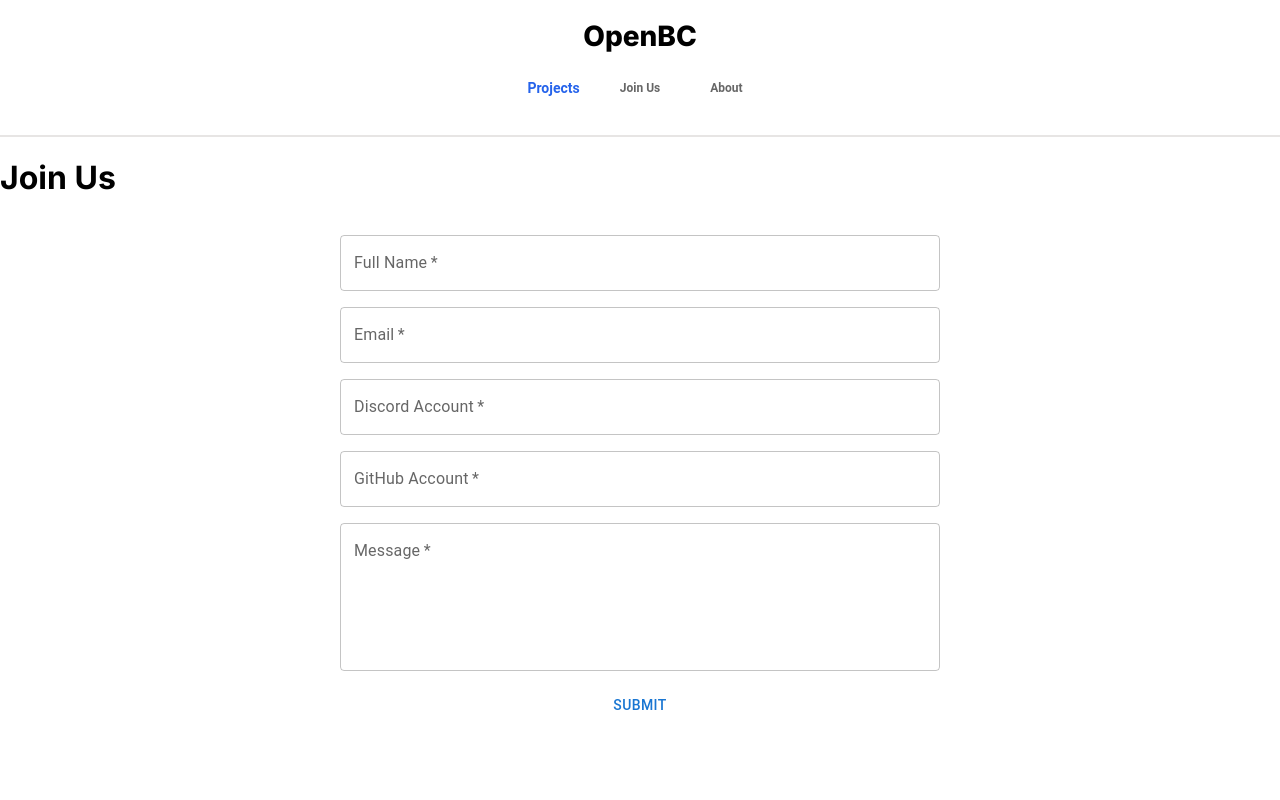
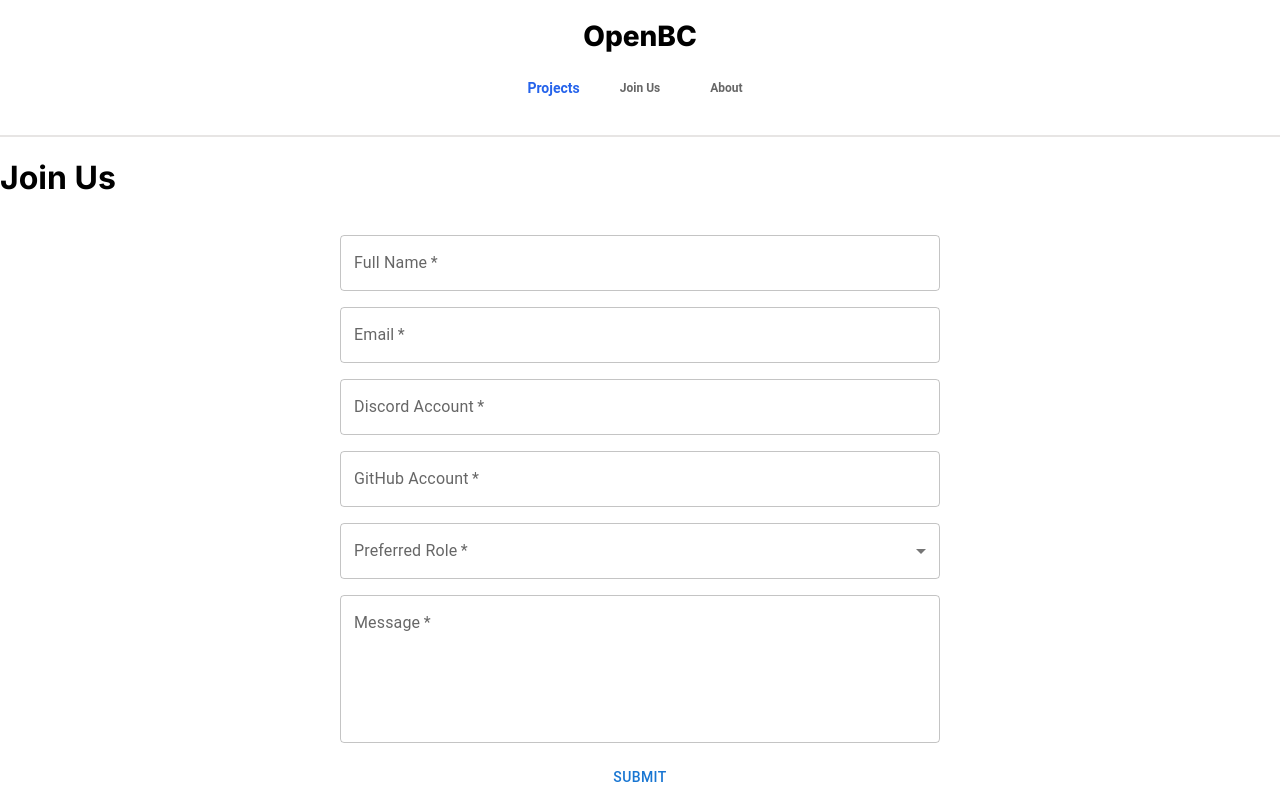
Before and after one commit to OpenBCca/openbc-web, a Next.js app: page /join-us in a window 1280 px wide. Built offline with nearby package versions, Linux system fonts and the light colour scheme.

Commit message:
Update join-us-form.tsx

```diff
--- a/src/components/join-us-form/join-us-form.tsx
+++ b/src/components/join-us-form/join-us-form.tsx
@@ -1,6 +1,7 @@
 'use client';
 
-import { Box, Button, TextField } from '@mui/material';
+import { Box, Button, TextField, MenuItem } from '@mui/material';
+import React from 'react';
 
 function JoinUsForm() {
   // Function to prevent form submission on Enter key press
@@ -48,6 +49,17 @@ function JoinUsForm() {
           required
         />
         <TextField
+          label="Preferred Role"
+          select
+          sx={{ width: '150%', minWidth: 200, mb: 2 }}
+          autoComplete="none"
+          required
+        >
+          <MenuItem value="FE">Frontend</MenuItem>
+          <MenuItem value="BE">Backend</MenuItem>
+          <MenuItem value="FS">Full Stack</MenuItem>
+        </TextField>
+        <TextField
           label="Message"
           // minimum width for the multiline input
           sx={{ width: '150%', minWidth: 200, mb: 2 }}
```
